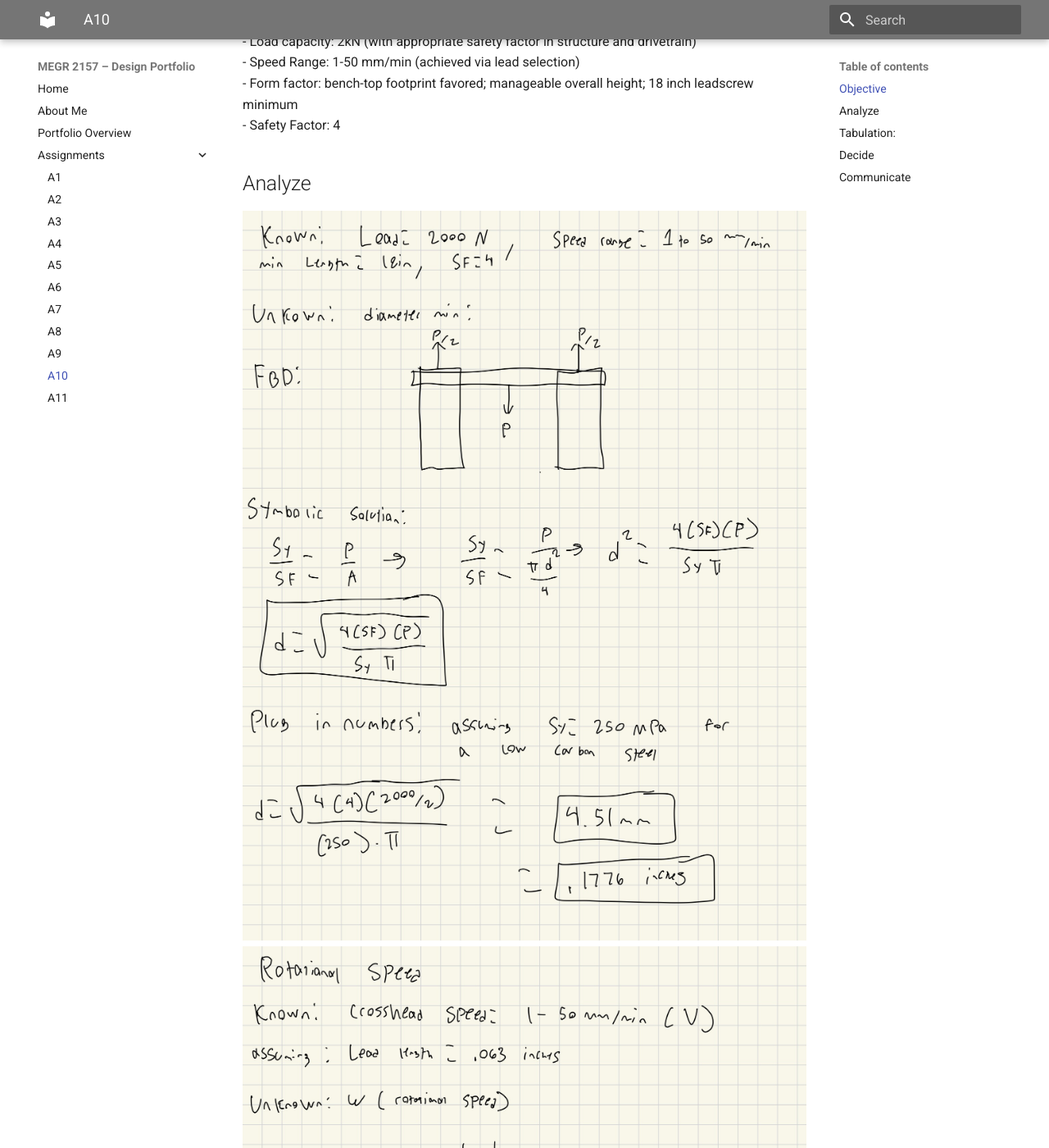
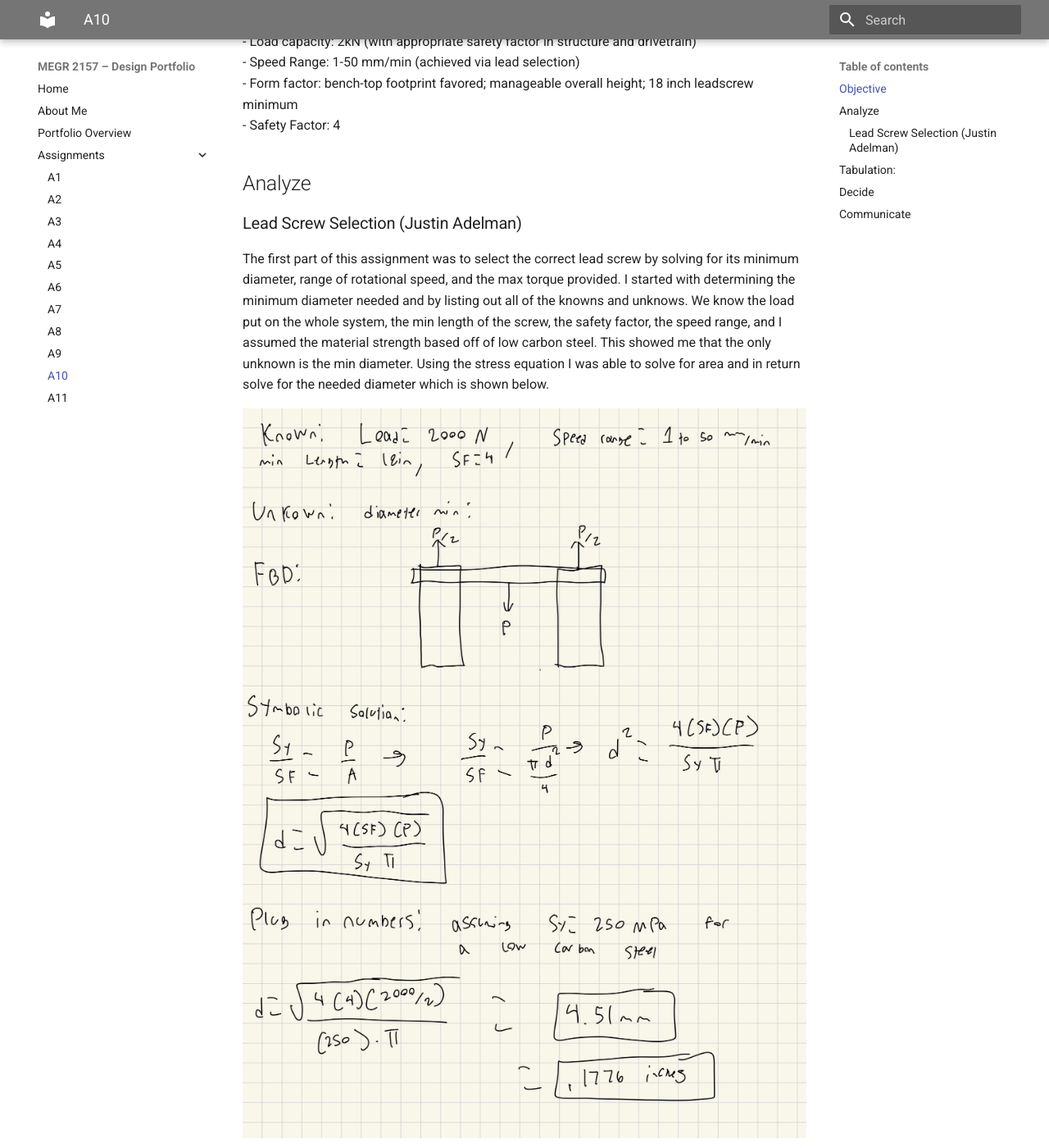
Before and after one commit to jadelma5/megr2156-portfolio, an MkDocs documentation site: the page built from docs/assignments/A10/index.md, in a window 1280 px wide and 1400 px high, scrolled down 679 px. Shown: the whole window at 82% size. Built offline with MkDocs 1.6.1 and Material for MkDocs 9.7.7, drawn with Linux system fonts in a browser that asks for light colours; some of the changed text lies outside the part shown.

Commit message:
Add lead screw selection analysis to index.md
Added analysis section for lead screw selection, detailing calculations for minimum diameter and rotational speed.

```diff
--- a/docs/assignments/A10/index.md
+++ b/docs/assignments/A10/index.md
@@ -15,6 +15,16 @@ Constrains:
 - Safety Factor: 4
 
 ## Analyze
+
+### Lead Screw Selection (Justin Adelman)
+
+The first part of this assignment was to select the correct lead screw by solving for its minimum diameter, range of rotational speed, and the max torque provided. I started with determining the minimum diameter needed and by listing out all of the knowns and unknows. We know the load put on the whole system, the min length of the screw, the safety factor, the speed range, and I assumed the material strength based off of low carbon steel. This showed me that the only unknown is the min diameter. Using the stress equation I was able to solve for area and in return solve for the needed diameter which is shown below.
+
+![Leadscrew](leadscrew-53.jpg)
+
+After solving and plugging the numbers in I got a minimum diameter of 4.51 mm or about .1776 so any 1/4(.250) inch lead screw would be sufficient for this design.
+
+The next thing to solve for was the rage of rotational speed based off of the needed corehaead speed and the picth og the lead screw.
 ![Leadscrew](leadscrew-53.jpg)
 ![Leadscrew](leadscrew-54.jpg)
 ![Leadscrew](leadscrew-55.jpg)
```
